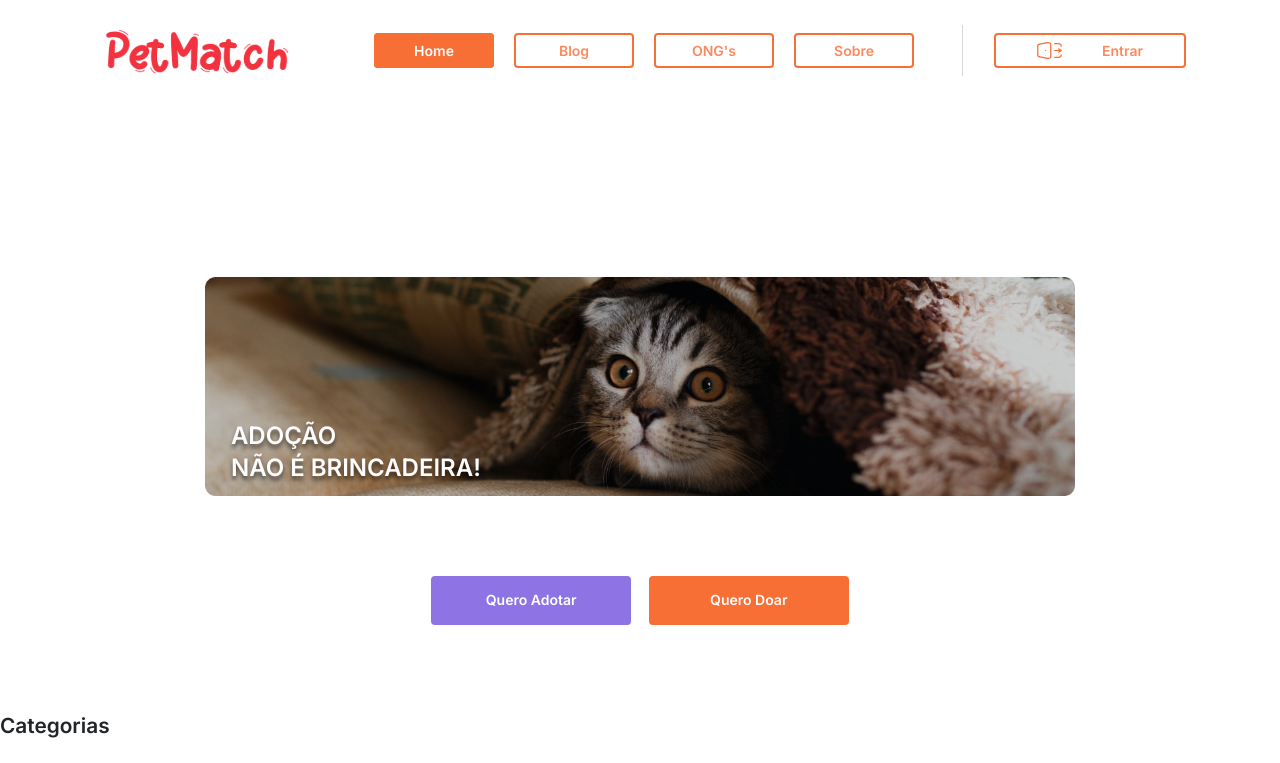
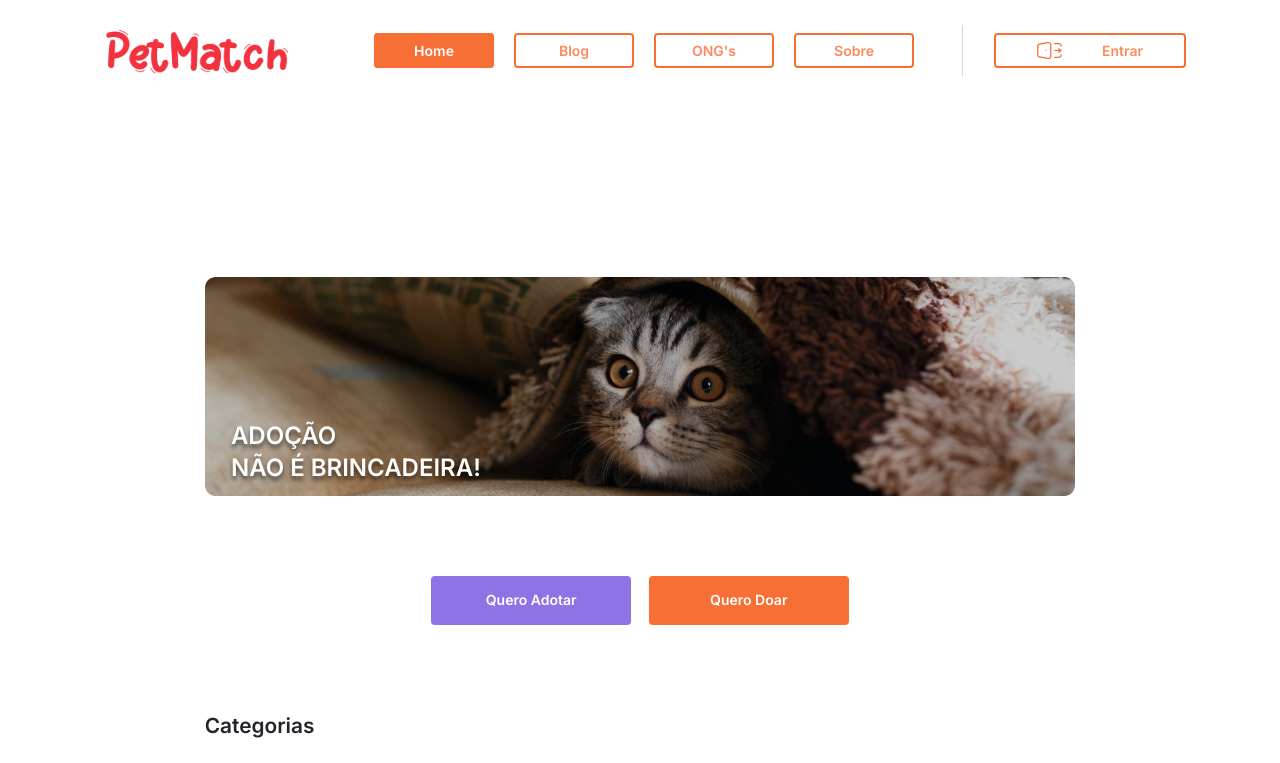
Before and after one commit to andresdslima/petmatch-front, a React (Create React App) app: page / in a window 1280 px wide. Shown: the top 763 px of the page. Built offline with nearby package versions, Linux system fonts and the light colour scheme; no server answers.

Commit message:
Adicionando Componente Conainet Home

```diff
--- a/src/pages/Home/index.jsx
+++ b/src/pages/Home/index.jsx
@@ -3,13 +3,17 @@ import Footer from '../../components/Footer';
 import Header from '../../components/Header';
 import ImagesCarousel from '../../components/ImagesCarousel';
 import CardCategory from '../../components/CardCategory';
+import Container from '../../components/Container'
+
 
 const Home = () => {
     return (
 			<>
 				<Header />
+				<Container>
 					<ImagesCarousel />
 					<CardCategory />
+				</Container>
 				<Footer />
 			</>
 		);
```
Lines whose indentation alone changed are shown as unchanged.
